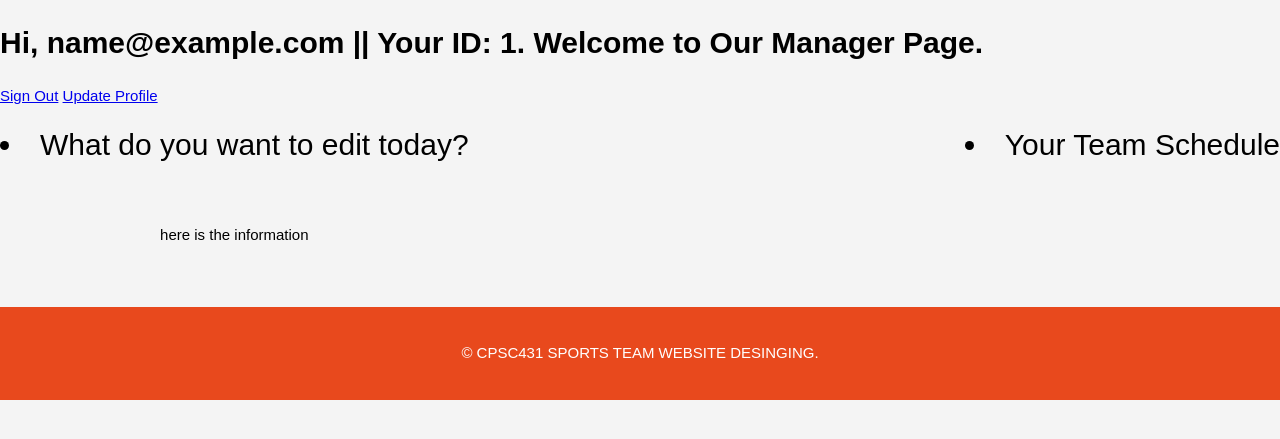
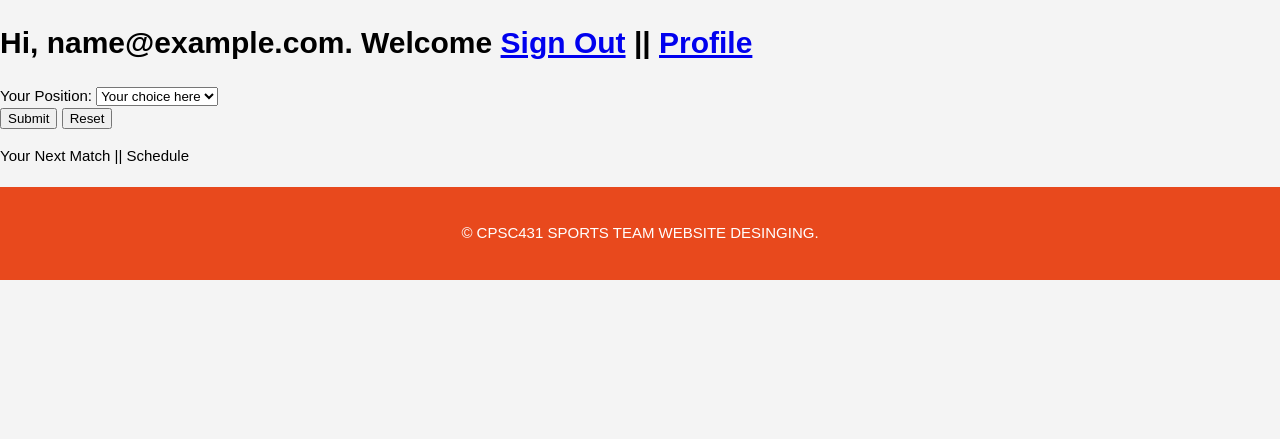
Before and after one commit to tngo0508/WEB-RUNNING-SPORTS-TEAM, a PHP site: page /manager_page.php in a window 1280 px wide. Shown: the part 185-624 px from the top of the page. Run offline with PHP 8.4, Linux system fonts and the light colour scheme; the visitor is signed in with stand-in values (Sample User, id 1).

Commit message:
Add files via upload

```diff
--- a/TEST ONLY/manager_page.php
+++ b/TEST ONLY/manager_page.php
@@ -9,38 +9,72 @@
        header("location: welcome.php");
        exit;
      }
+     $choice = $choice_err= "";
+     require_once 'config.php';
+     $link = mysqli_connect(DB_SERVER, DB_USERNAME, DB_PASSWORD, DB_NAME);
+
+     // Check connection
+     if($link === false){
+         die("ERROR: Could not connect. " . mysqli_connect_error());
+     }
+     if($_SERVER["REQUEST_METHOD"] == "POST"){
+
+       // checking username if valid or not
+
+       if(empty(trim($_POST["choice"]))){
+           $choice_err = 'You need to select one !!!';
+       } else{
+           $choice = trim( preg_replace("/\t|\R/",' ',$_POST['choice']) );
+       }
+
+
+  }
+
 ?>
 
-  <body>
-    <h1>Hi, <b><?php echo $_SESSION['email']; echo " || Your ID: "; echo $_SESSION['id']; ?></b>. Welcome to Our Manager Page.</h1>
-    <a href="logout.php" >Sign Out</a>
-    <a href="update_profile.php">Update Profile</a>
+<body>
+  <h1>Hi, <b><?php
+  echo $_SESSION['email'];
+   ?></b>. Welcome
+  <a href="logout.php" >Sign Out</a> ||
+  <a href="update_profile.php">Profile</a></h1>
 
-    <section id = "manager">
-          <div class= "flex-boxs">
-                <li>What do you want to edit today?
+  <div class="flex-containers">
+    <div style="flex-grow: 1">
+      <form action="<?php echo htmlspecialchars($_SERVER["PHP_SELF"]); ?>" method="post">
+          <div class="form-group <?php echo (!empty($choice_err)) ? 'has-error' : ''; ?>">
+            <label>Your Position:</label>
+            <select name="choice" class="form-control" value="<?php echo $choice; ?>">
+              <option value="E">edit </option>
+              <option value="P">Player</option>
+              <option value="" selected>Your choice here</option>
+            </select>
+            <span class="help-block"><?php echo $choice_err; ?></span>
+          </div>
+          <div class="form-group">
+          <input type="submit" class="btn btn-primary" value="Submit">
+          <input type="reset" class="btn btn-default" value="Reset">
+        </div>
+    </from>
+    <?php
 
-                      <p> here is the information </p>
+    if($choice == 'E'){
+      echo "edit line up ";
+    }
+    else if ($choice == 'P'){
+      echo " adding player sql ";
+    }
+    ?>
+    </div>
+    <div style="flex-grow: 1">
 
-
-
-
-
-
-
-
-      </li>
-
-      <li>Your Team Schedule</li>
+      <p> Your Next Match || Schedule </p>
 
 
     </div>
+  </div>
 
-
-
-
-      </section>
-  </body>
+</body>
 
   <?php
   require "footer.php";
```
